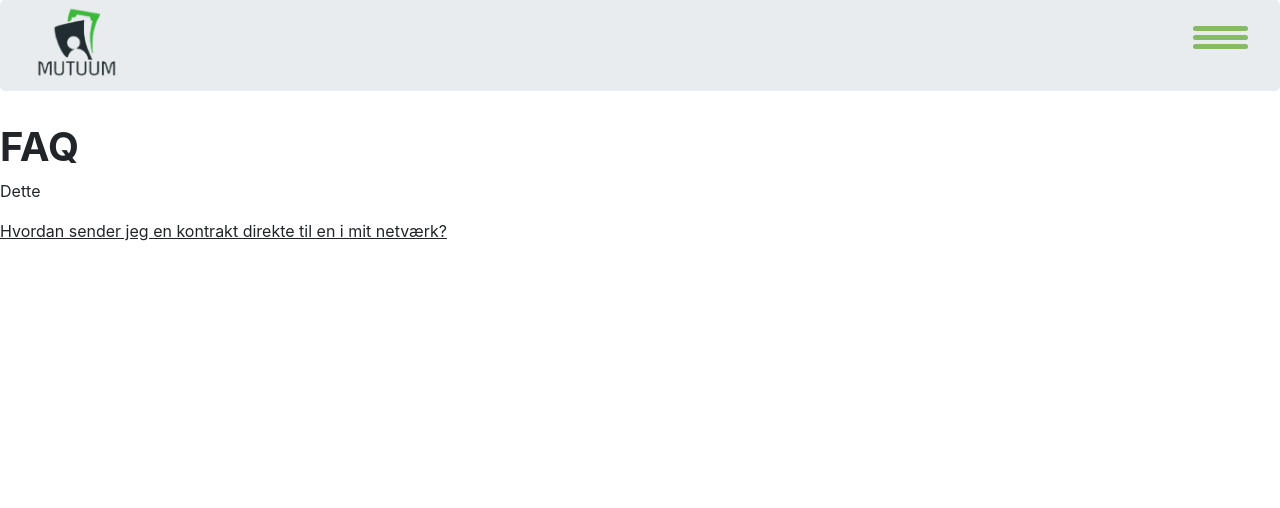
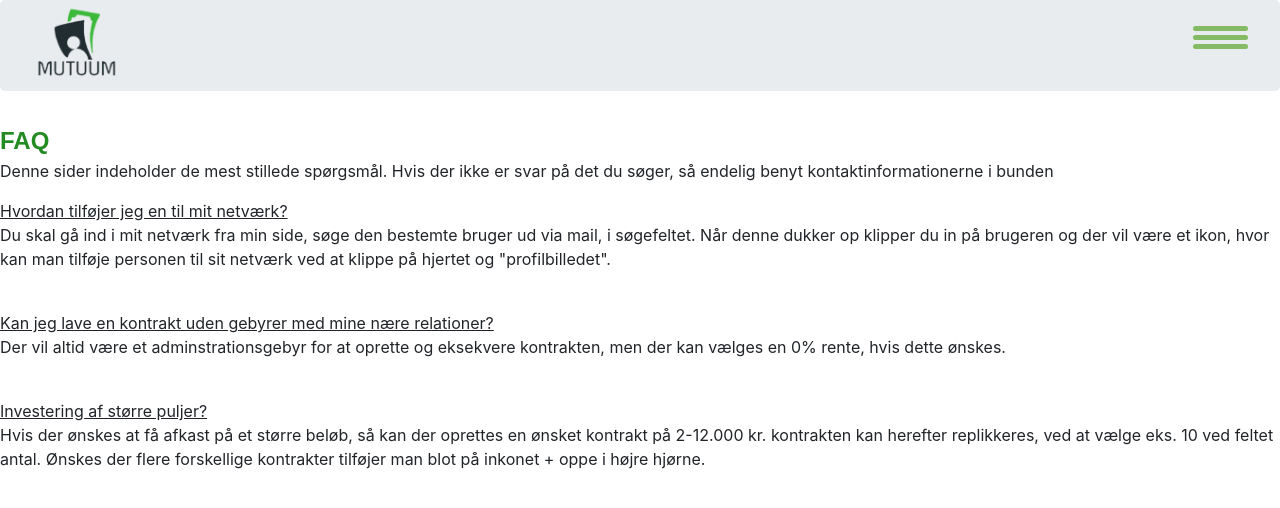
Before and after one commit to LOOP3-gr-3/mutuum.dk, a PHP site: page /faq.php in a window 1280 px wide. Shown: the top 508 px of the page. Run offline with PHP 8.4, Linux system fonts and the light colour scheme.

Commit message:
minprofil og faq

```diff
--- a/faq.php
+++ b/faq.php
@@ -1,14 +1,24 @@
-<!-- her henter jeg headeren ned -->
+<!-- her kalder jeg headeren ind -->
 <?php
     $page = ('FAQ');
     require_once('includes/header.php');
+    //require_once('includes/footer.php');
 ?>
 
-<link href="styles/om_os.css" type="text/css" rel="stylesheet">
+<link href="styles/overallstyles" type="text/css" rel="stylesheet">
 
 
 <!-- Dette er overskriften for dette indhold -->
-<h1><strong>FAQ</strong></h1>
-<p>Dette </p>
-<U>Hvordan sender jeg en kontrakt direkte til en i mit netværk?</U>
-<svar></svar>
+<xh1><strong>FAQ</strong></xh1>
+
+<p>Denne sider indeholder de mest stillede spørgsmål. Hvis der ikke er svar på det du søger, så endelig benyt kontaktinformationerne i bunden</p>
+
+<!-- med U får jeg html til at lave understregning på den teskt indenfor den kommando-->
+<U>Hvordan tilføjer jeg en til mit netværk?</U>
+<p>Du skal gå ind i mit netværk fra min side, søge den bestemte bruger ud via mail, i søgefeltet. Når denne dukker op klipper du in på brugeren og der vil være et ikon, hvor kan man tilføje personen til sit netværk ved at klippe på hjertet og "profilbilledet".</p> <br>
+
+<U>Kan jeg lave en kontrakt uden gebyrer med mine nære relationer?</U>
+<p>Der vil altid være et adminstrationsgebyr for at oprette og eksekvere kontrakten, men der kan vælges en 0% rente, hvis dette ønskes.</p> <br>
+
+<U>Investering af større puljer?</U>
+<p>Hvis der ønskes at få afkast på et større beløb, så kan der oprettes en ønsket kontrakt på 2-12.000 kr. kontrakten kan herefter replikkeres, ved at vælge eks. 10 ved feltet antal. Ønskes der flere forskellige kontrakter tilføjer man blot på inkonet + oppe i højre hjørne.</p>
--- a/minprofil.php
+++ b/minprofil.php
@@ -11,5 +11,5 @@
 
 
 ?>
-
+</body>
 </html>
```
